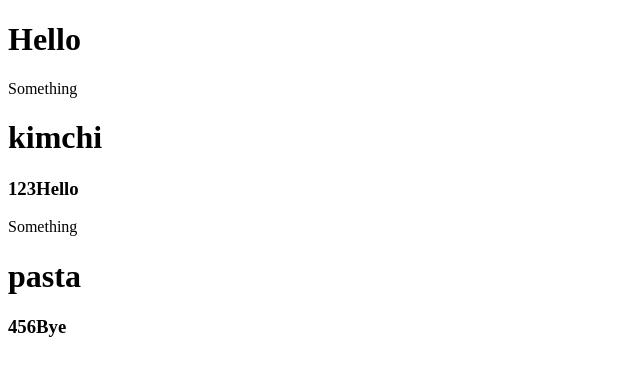
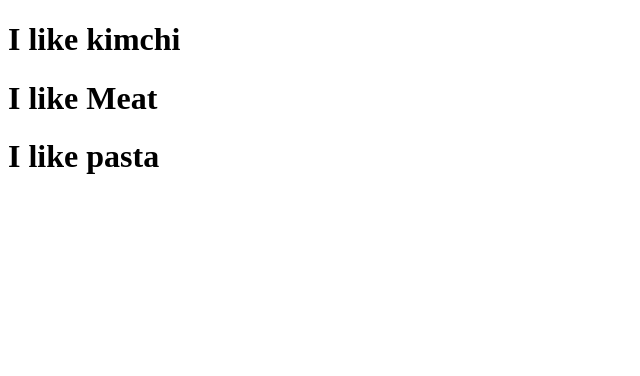
Before and after one commit to DasolPark/Nico_ReactJS_MovieApp_2019, a React (Create React App) app: page / in a window 1280 px wide. Shown: the top 376 px of the page, without its empty margins (0-640 px from the left). Built offline with nearby package versions, Linux system fonts and the light colour scheme.

Commit message:
2-2. Dynamic Component Generation

```diff
--- a/src/App.js
+++ b/src/App.js
@@ -1,30 +1,31 @@
 import React from 'react';
 
-function Something({ favFood, booooolean, aaarray }) {
+function Something({ name }) {
   return (
     <div>
-      Something
-      <h1>{favFood}</h1>
-      <h2>{booooolean}</h2>
-      <h3>{aaarray}</h3>
+      <h1>I like {name}</h1>
     </div>
   );
 }
 
+const fav = [
+  {
+    name: 'kimchi'
+  },
+  {
+    name: 'Meat'
+  },
+  {
+    name: 'pasta'
+  }
+];
+
 function App() {
   return (
     <div>
-      <h1>Hello</h1>
-      <Something
-        favFood={'kimchi'}
-        booooolean={true}
-        aaarray={[1, 2, 3, 'Hello']}
-      ></Something>
-      <Something
-        favFood={'pasta'}
-        booooolean={false}
-        aaarray={[4, 5, 6, 'Bye']}
-      ></Something>
+      {fav.map(food => (
+        <Something name={food.name}></Something>
+      ))}
     </div>
   );
 }
```
